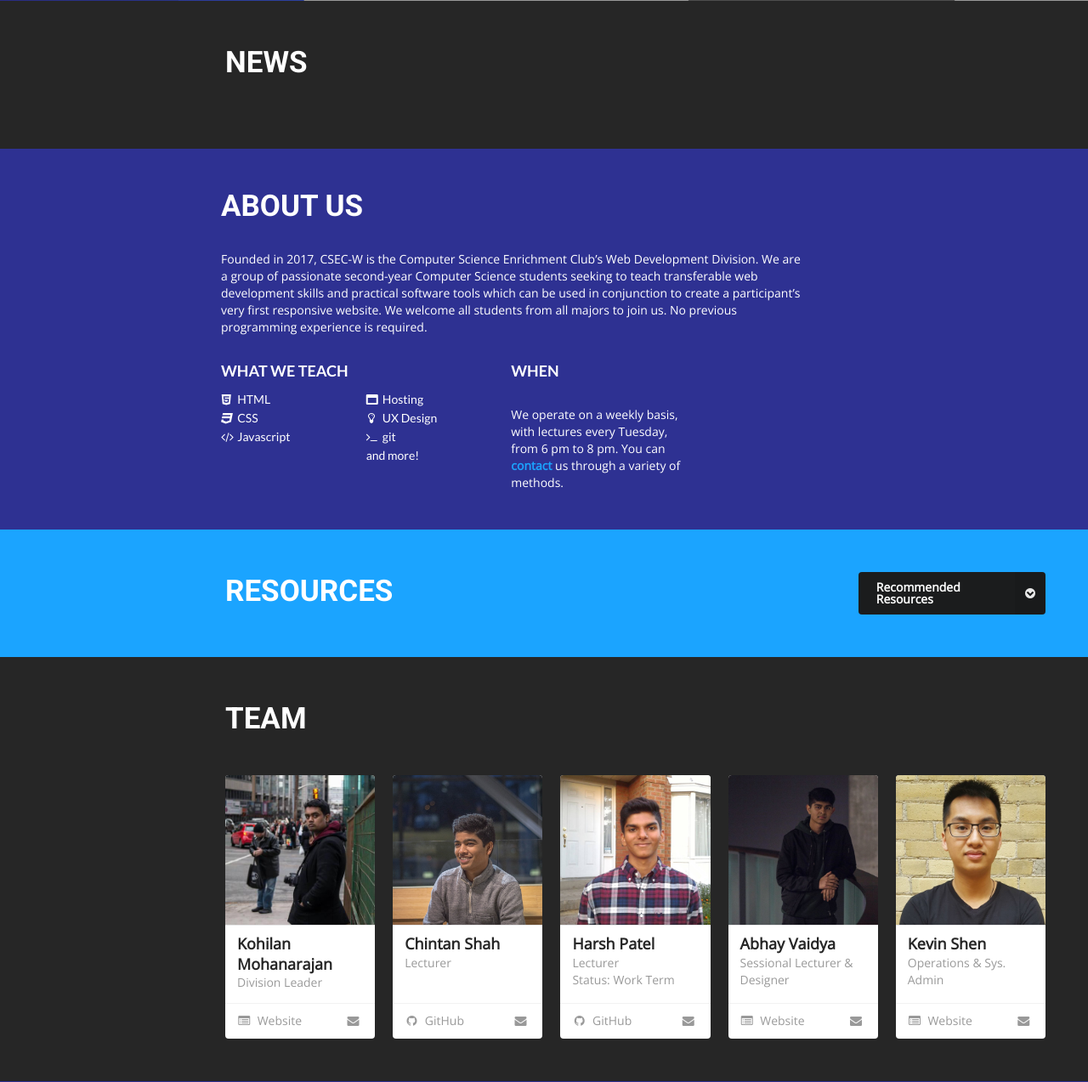
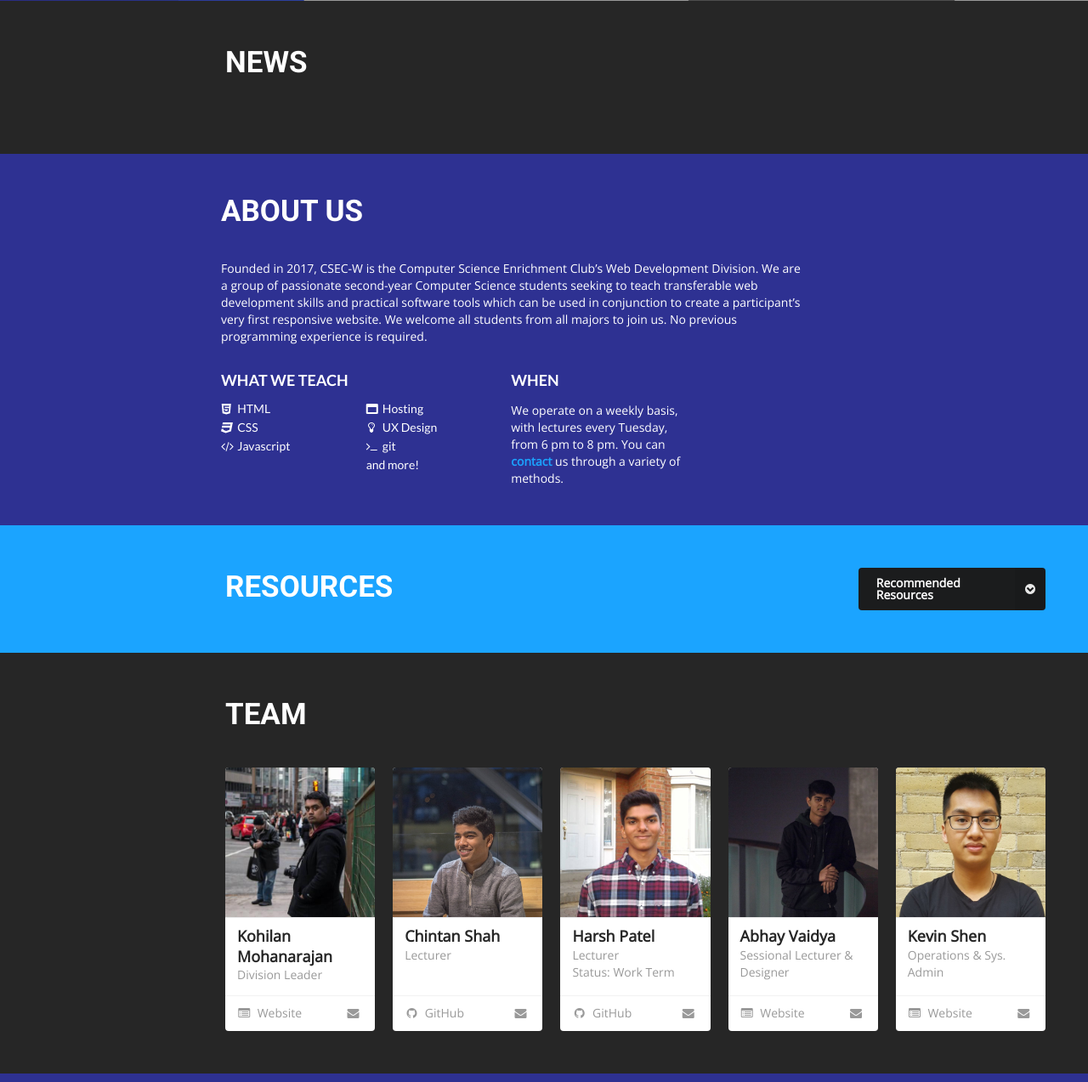
Before and after one commit to csecutsc/csecw_site, a Flask app: page / in a window 1280 px wide. Shown: the part 799-2072 px from the top of the page at 85% size. Run offline with Flask 2, Linux system fonts and the light colour scheme; data that the repository does not hold is empty; parts of the project's set-up code (start-up, migrations or seed data) failed here and were passed over; some libraries are stand-ins or nearby versions.

Commit message:
More tweaks to padding

```diff
--- a/app/static/css/style.css
+++ b/app/static/css/style.css
@@ -14,7 +14,6 @@ p {
     font-family: 'Open Sans', sans-serif;
     width: 70%;
     margin-bottom: 30px;
-    margin-top: 30px;
 }
 
 .modal-body {
@@ -62,6 +61,7 @@ p {
 .section-title {
     font-family: 'Roboto', sans-serif;
     font-size: 2.5rem;
+    margin-bottom: 35px;
 }
 
 #home {
@@ -124,7 +124,7 @@ p {
 }
 
 #news-container {
-    margin-top: 3%;
+    margin-top: 10px;
     overflow-y: hidden;
     overflow-x: scroll;
     white-space: nowrap;
@@ -197,7 +197,7 @@ p {
 }
 
 .team-members {
-    padding-top: 30px;
+    padding-top: 5px;
 }
 
 .ui.card .content img,
```
